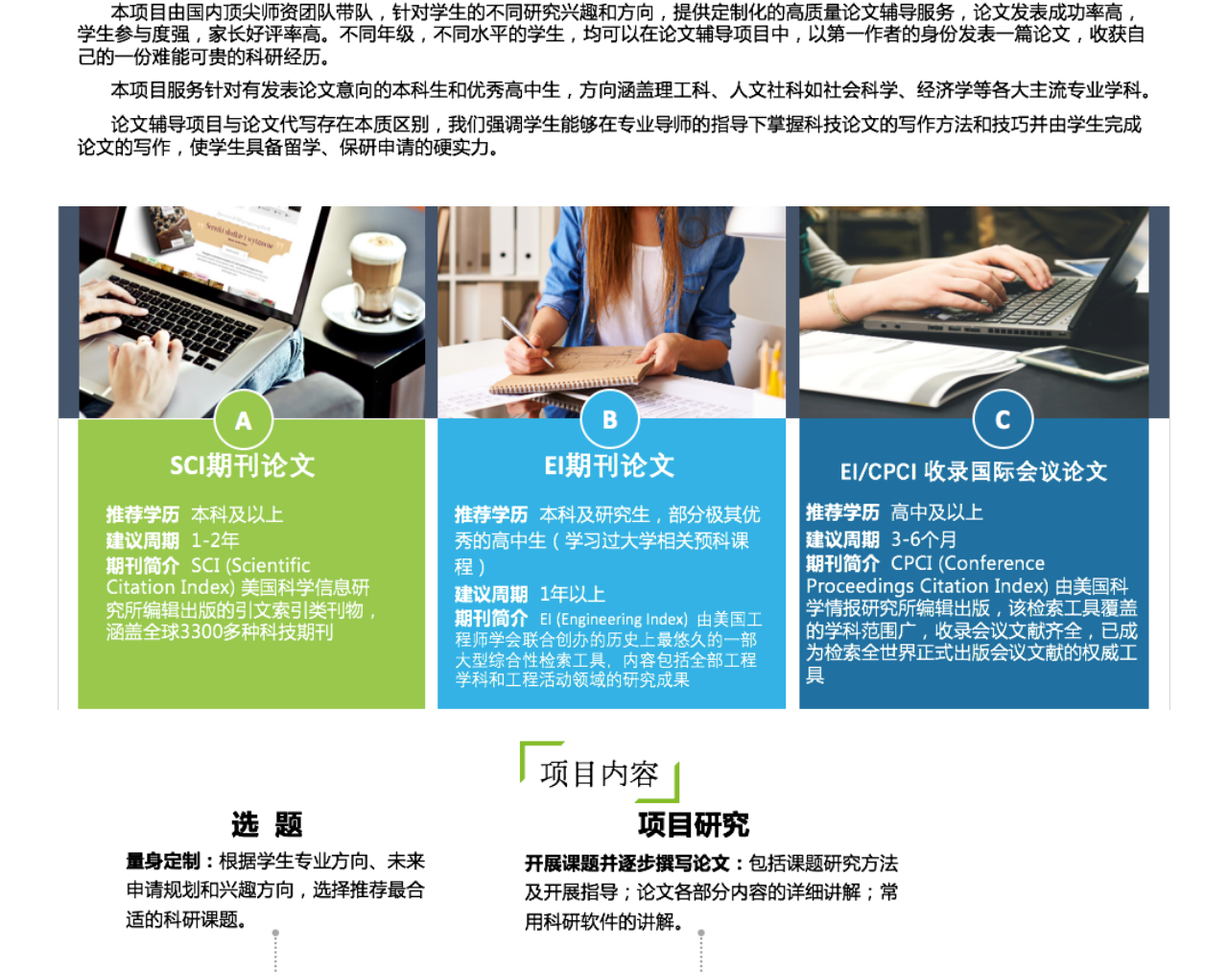
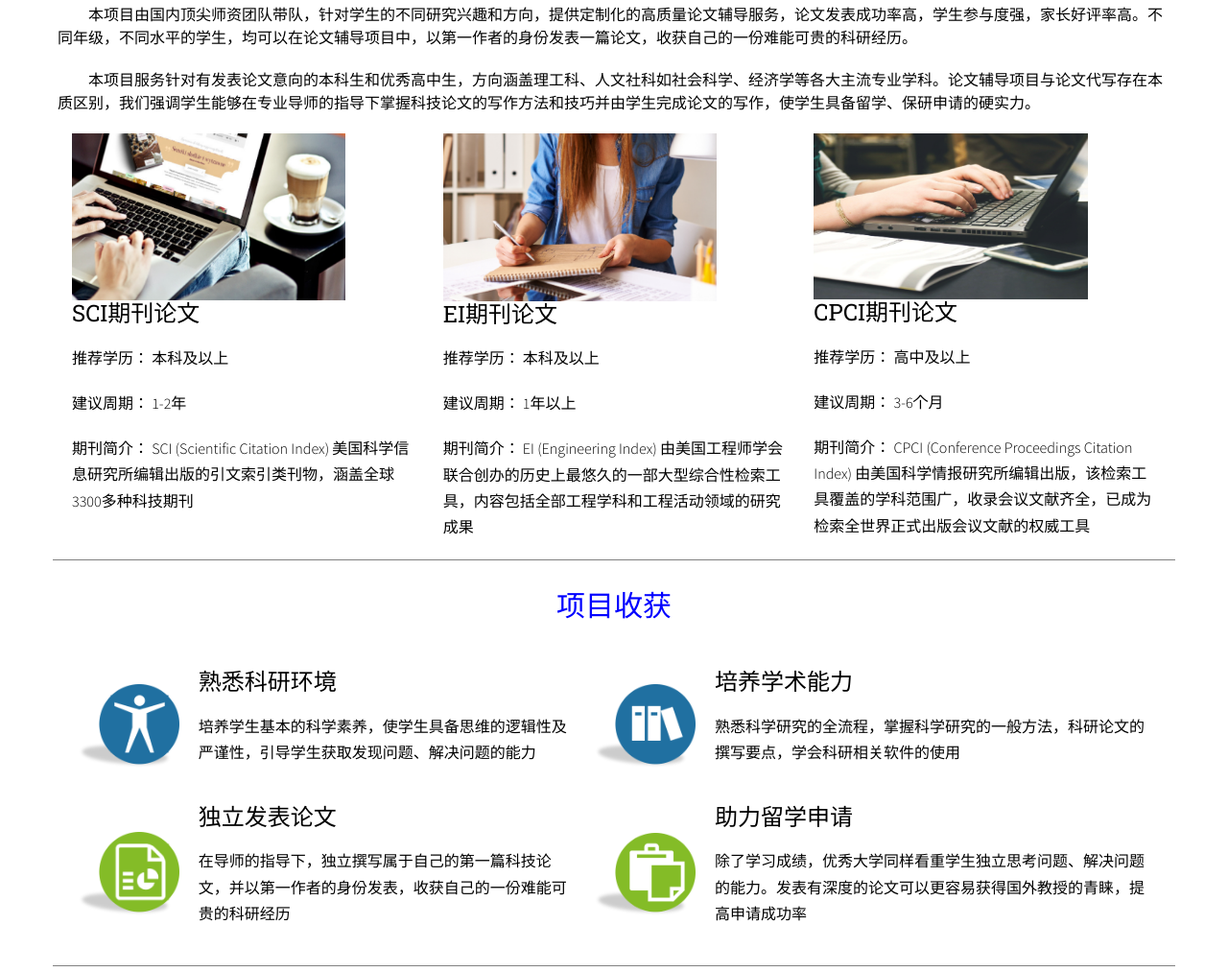
Before and after one commit to desikee/bishenweb, a plain HTML site: page bishen/paper.html in a window 1280 px wide. Shown: the part 1197-2210 px from the top of the page at 96% size. Drawn offline with Linux system fonts and the light colour scheme; files whose address does not match are found by name.

Commit message:
modified paper.html

```diff
--- a/bishen/css/mine.css
+++ b/bishen/css/mine.css
@@ -116,11 +116,10 @@ p{
     background-repeat: no-repeat;
 }
 
-.program-h2{
+.title{
     margin-top: 30px;
     margin-bottom: 30px;
     font-size: 30px;
-    font-family: 微软雅黑;
     text-align: center;
     color: blue;
 }
@@ -176,3 +175,28 @@ p{
     background-position: center center;
     background-repeat: no-repeat;
 }
+
+.paper{
+
+    border-bottom: 1px solid gray;
+}
+
+.paper-introduce {
+
+
+
+}
+.paper-introduce img{
+    width: 80%;
+    height: 50%;
+
+}
+
+.paper-pain img{
+    width: 100%;
+    height: 60%;
+}
+
+.paper-pain table tr td{
+
+}
--- a/bishen/paper.html
+++ b/bishen/paper.html
@@ -154,20 +154,87 @@
               </div>
         </aside>
 
+	<div class="container paper">
+		<h2 class="title">项目简介</h2>
+		<div>
+			<img style="width: 100%; height: 30%; margin-bottom: 20px; " src="images/项目简介.png">
+		</div>
+		<div class="para">
+			<p>本项目由国内顶尖师资团队带队，针对学生的不同研究兴趣和方向，提供定制化的高质量论文辅导服务，论文发表成功率高，学生参与度强，家长好评率高。不同年级，不同水平的学生，均可以在论文辅导项目中，以第一作者的身份发表一篇论文，收获自己的一份难能可贵的科研经历。</p>
+			<p>本项目服务针对有发表论文意向的本科生和优秀高中生，方向涵盖理工科、人文社科如社会科学、经济学等各大主流专业学科。论文辅导项目与论文代写存在本质区别，我们强调学生能够在专业导师的指导下掌握科技论文的写作方法和技巧并由学生完成论文的写作，使学生具备留学、保研申请的硬实力。</p>
+		</div>
+		<div class="col-md-4 paper-introduce">
+			<img src="images/sci.png">
+			<h3>SCI期刊论文</h3>
+			<p>推荐学历：  本科及以上</p>
+			<p>建议周期：  1-2年</p>
+			<p>期刊简介：  SCI (Scientific Citation Index) 美国科学信息研究所编辑出版的引文索引类刊物，涵盖全球3300多种科技期刊</p>
+		</div>
+
+		<div class="col-md-4 paper-introduce">
+			<img src="images/ei.png">
+			<h3>EI期刊论文</h3>
+			<p>推荐学历：  本科及以上</p>
+			<p>建议周期：  1年以上</p>
+			<p>期刊简介：  EI (Engineering Index)  由美国工程师学会联合创办的历史上最悠久的一部大型综合性检索工具，内容包括全部工程学科和工程活动领域的研究成果</p>
+		</div>
+
+		<div class="col-md-4 paper-introduce">
+			<img src="images/cpci.png">
+			<h3>CPCI期刊论文</h3>
+			<p>推荐学历：  高中及以上</p>
+			<p>建议周期：  3-6个月</p>
+			<p>期刊简介：  CPCI (Conference Proceedings Citation Index) 由美国科学情报研究所编辑出版，该检索工具覆盖的学科范围广，收录会议文献齐全，已成为检索全世界正式出版会议文献的权威工具
+			</p>
+		</div>
+	</div>
+
+	<div class="container paper">
+		<h2 class="title">项目收获</h2>
+		<div class="paper-pain">
+			<table cellspacing="10" style="border-spacing: 20px">
+				<tr >
+					<td >
+						<img src="images/收获1.png">
+					</td>
+					<td border:1px solid gray">
+						<h3>熟悉科研环境</h3>
+						<p>培养学生基本的科学素养，使学生具备思维的逻辑性及严谨性，引导学生获取发现问题、解决问题的能力</p>
+					</td>
+
+					<td>
+						<img src="images/收获2.png">
+					</td>
+					<td style="padding: : 10px;">
+						<h3>培养学术能力</h3>
+						<p>熟悉科学研究的全流程，掌握科学研究的一般方法，科研论文的撰写要点，学会科研相关软件的使用</p>
+					</td>
+				</tr>
+
+				<tr>
+					<td>
+						<img src="images/收获3.png">
+					</td>
+					<td>
+						<h3>独立发表论文</h3>
+						<p>在导师的指导下，独立撰写属于自己的第一篇科技论文，并以第一作者的身份发表，收获自己的一份难能可贵的科研经历</p>
+					</td>
+
+					<td>
+						<img src="images/收获4.png">
+					</td>
+					<td>
+						<h3>助力留学申请</h3>
+						<p>除了学习成绩，优秀大学同样看重学生独立思考问题、解决问题的能力。发表有深度的论文可以更容易获得国外教授的青睐，提高申请成功率</p>
+					</td>
+				</tr>
+			</table>
+		</div>
+	</div>
+
 	<div class="container">
-
-			<img class="minesize" src="images/论文介绍.png">
-
-			<img class="minesize" src="images/论文分类.png">
-
-			<img class="minesize" src="images/论文内容.png">
-
-
-			<img class="minesize" src="images/论文流程.png">
-			<img class="minesize" src="images/论文收获.png">
-			<img class="minesize" src="images/论文示例.png">
-			<img class="minesize" src="images/示例2.png">
-		</div>
+		<h2 class="title"> </h2>
+	</div>
 
 
 
```
Also changed, not shown: bishen/program.html (+3 -3 lines), bishen/css/bootstrap.css, bishen/images/cpci.png (added), bishen/images/ei.png (added), bishen/images/sci.png (added), bishen/images/工科.jpg (added), bishen/images/收获1.png (added), bishen/images/收获2.png (added), bishen/images/收获3.png (added), bishen/images/收获4.png (added), bishen/images/文科.jpg (added), bishen/images/理科.jpg (added), bishen/images/项目简介.png.
